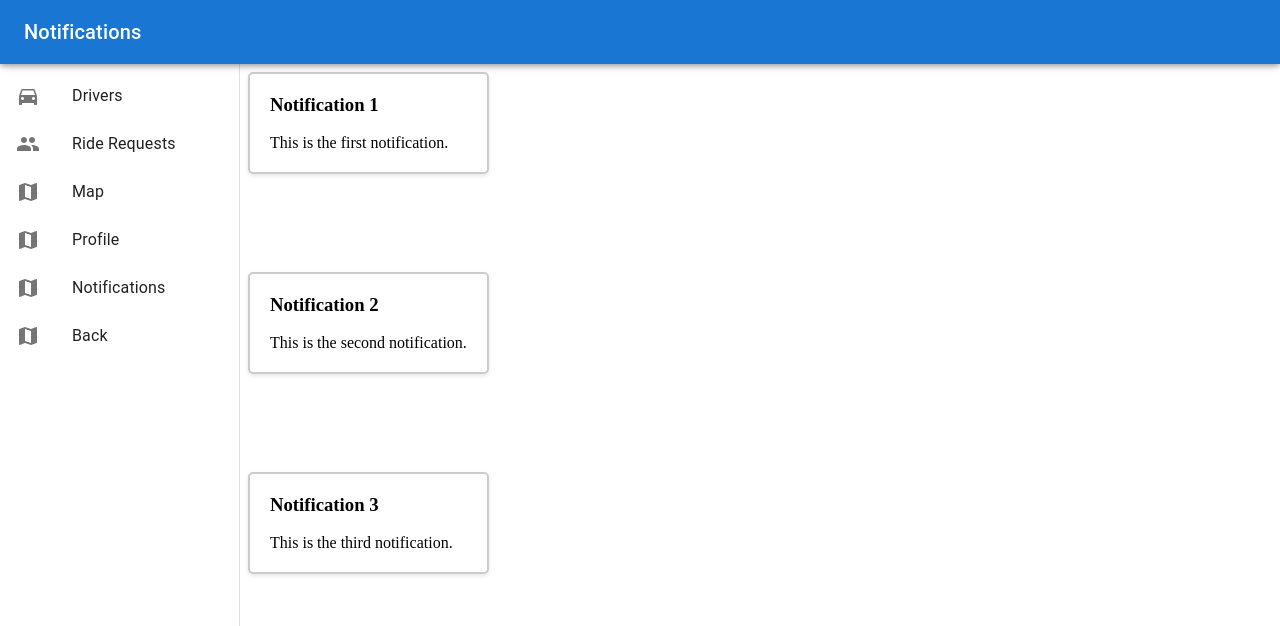
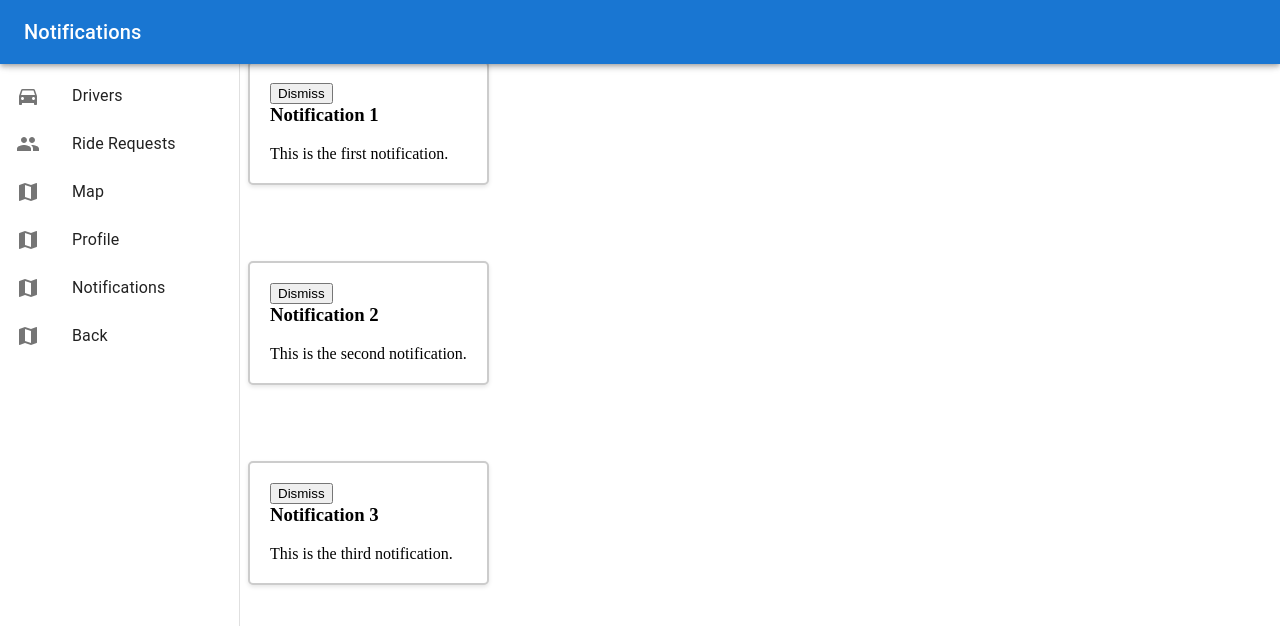
Before and after one commit to COS420-Fall23/Team-G, a React (Create React App) app: page /Notifications in a window 1280 px wide. Shown: the top 626 px of the page. Built offline with nearby package versions, Linux system fonts and the light colour scheme.

Commit message:
added a dismiss button

```diff
--- a/src/Home Dashboard/NotificationComponent.jsx
+++ b/src/Home Dashboard/NotificationComponent.jsx
@@ -1,16 +1,30 @@
 // NotificationComponent.jsx
 
-import React from 'react';
-import './NotificationComponent.css'; // Import the CSS file for styling
+import React, { useState } from 'react';
+import './NotificationComponent.css';
 
-const NotificationComponent = ({ notification }) => {
+const NotificationComponent = ({ notification, onDismiss }) => {
+  const [dismissed, setDismissed] = useState(false);
+
+  const handleDismiss = () => {
+    setDismissed(true);
+    if (onDismiss) {
+      onDismiss(notification.id); // Pass the notification id to the parent component for dismissal
+    }
+  };
+
   return (
-    <div className="notification-container">
-      <div className="notification">
-        <h3>{notification.title}</h3>
-        <p>{notification.message}</p>
+    !dismissed && (
+      <div className="notification-container">
+        <div className="notification">
+          <button className="dismiss-button" onClick={handleDismiss}>
+            Dismiss
+          </button>
+          <h3>{notification.title}</h3>
+          <p>{notification.message}</p>
+        </div>
       </div>
-    </div>
+    )
   );
 };
 
```
